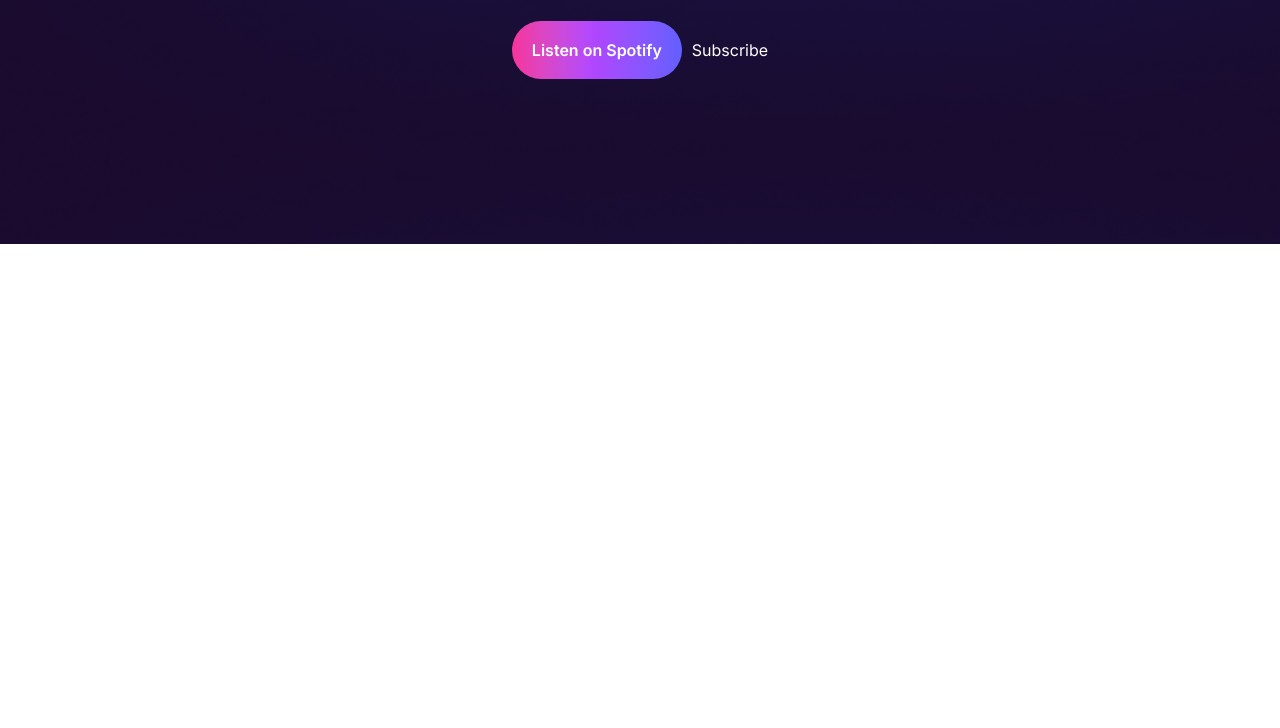
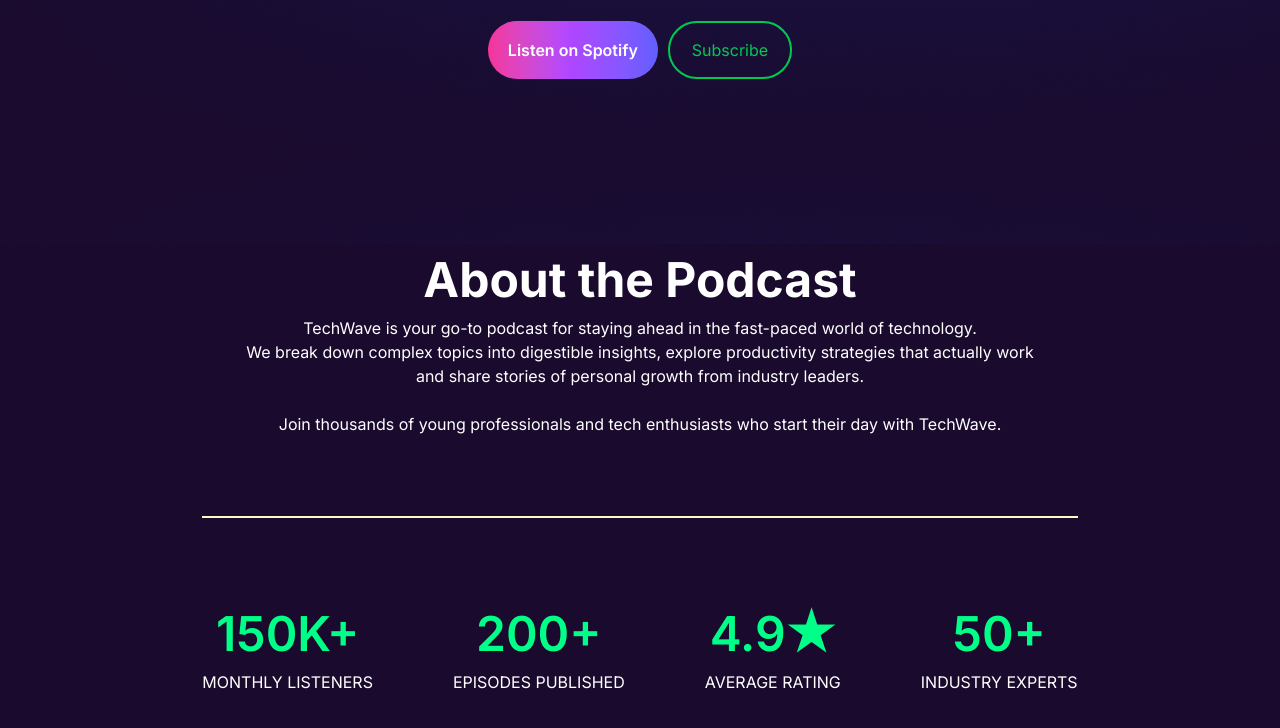
Before and after one commit to sadik111222/Assignment-2, a plain HTML site: page index.html in a window 1280 px wide. Shown: the part 716-1444 px from the top of the page. Before the commit the page ends 960 px from the top, so only its background shows below. Drawn offline with nearby package versions, Linux system fonts and the light colour scheme.

Commit message:
About the Podcast section add

```diff
--- a/index.html
+++ b/index.html
@@ -19,11 +19,17 @@
 <body class="inter-font  max-w-[1600px]">
 
     <header class="">
+
         <nav class="bg-[#412567]" >
+
            <div class="py-[24px] max-w-[1440px] mx-auto my-0 flex justify-between items-center">
+
+
                 <h3 class="text-6xl font-bold ">
                     <span class="text-white">Tech</span> <span class="bg-gradient-to-r from-pink-500 via-purple-500 to-indigo-500 bg-clip-text text-transparent ">Wave</span>
                 </h3>
+
+
                 <div class=" text-white">
                     <ul class="flex justify-between items-center gap-[42px]">
                         <li class="cursor-pointer">About</li>
@@ -32,27 +38,107 @@
                     </ul>
                 </div>
 
+
                 <button class=" text-white px-[20px] py-[17px] rounded-full font-semibold bg-gradient-to-r from-pink-500 via-purple-500 to-indigo-500 hover:text-red-950 cursor-pointer">Subscribe <i class="fa-solid fa-arrow-right"></i></button>
            </div>
+
 
         </nav>
         <section>
             <div class="py-[101px] bg-[url('./images/hero-bg.png')] flex flex-col justify-between items-center">
-                <img src="./images/hero-circle.png" alt="">
+                <img src="./images/hero-circle.png " alt="">
+
 
                 <div class="text-white flex flex-col justify-between items-center py-[40px]" >
+
                     <h3 class="font-extrabold text-[60px]">TechWave</h3>
                     <p>Your daily dose of tech insights, productivity hacks, and personal growth</p>
+
+
                     <div class="flex gap-[10px] py-[24px]">
                         <button class="text-white px-[20px] hover:text-red-950 cursor-pointer py-[17px] rounded-full font-semibold bg-gradient-to-r from-pink-500 via-purple-500 to-indigo-500 bg-clip text-transparent">Listen on Spotify</button>
-                        <button class="cursor-pointer ">Subscribe</button>
+                        <button class="cursor-pointer py-[15px] px-[22px] border-2 border-solid border-green-500 rounded-full text-green-500">Subscribe</button>
                     </div>
+
+
                 </div>
             </div>
         </section>
     </header>
 
     <main>
+
+        <!-- ---------About-the-Podcast--------- -->
+        <!-- ---------About-the-Podcast--------- -->
+
+
+        <section class=" bg-[#1A0B2E] text-white">
+
+            <div class="max-w-[1440px] mx-auto my-0 flex flex-col justify-between items-center">
+
+                <div class="flex flex-col justify-between items-center">
+
+
+                    <h3 class="font-bold text-[48px]">
+                        About the Podcast
+                    </h3>
+
+
+                    <ul class="flex flex-col justify-between items-center">
+                        <li>TechWave is your go-to podcast for staying ahead in the fast-paced world of technology.</li>
+                        <li>We break down complex topics into digestible insights, explore productivity strategies that actually work</li>
+                        <li>and share stories of personal growth from industry leaders.</li><br>
+                        <li class="py-">Join thousands of young professionals and tech enthusiasts who start their day with TechWave.</li>
+                    </ul>
+
+                </div>
+
+
+                <div class="border-t-2 border-t-solid border-t-yellow-100 flex mt-[80px] mb-[40px ]">
+
+                    <div class="py-[80px] flex gap-[80px] ">
+
+                        <div class="flex flex-col justify-between items-center">
+                            <h3 class="text-[48px] font-semibold text-[#00FF88]">150K+</h3>
+                            <p>MONTHLY LISTENERS</p>
+                        </div>
+
+                        <div class="flex flex-col justify-between items-center">
+                            <h3 class="text-[48px] font-semibold text-[#00FF88]">200+</h3>
+                            <p>EPISODES PUBLISHED</p>
+                        </div>
+
+                        <div class="flex flex-col justify-between items-center">
+                            <h3 class="text-[48px] font-semibold text-[#00FF88]">4.9★</h3>
+                            <p>AVERAGE RATING</p>
+                        </div>
+
+                        <div class="flex flex-col justify-between items-center">
+                            <h3 class="text-[48px] font-semibold text-[#00FF88]">50+</h3>
+                            <p>INDUSTRY EXPERTS</p>
+                        </div>
+
+                    </div>
+
+                </div>
+            </div>
+        </section>
+
+
+        <!-- ----------Why-Choose-TechWave---------- -->
+         <!-- ----------Why-Choose-TechWave---------- -->
+
+
+        <section>
+
+            <div>
+                <h3></h3>
+
+                <div>
+
+                </div>
+            </div>
+        </section>
 
     </main>
 
```
